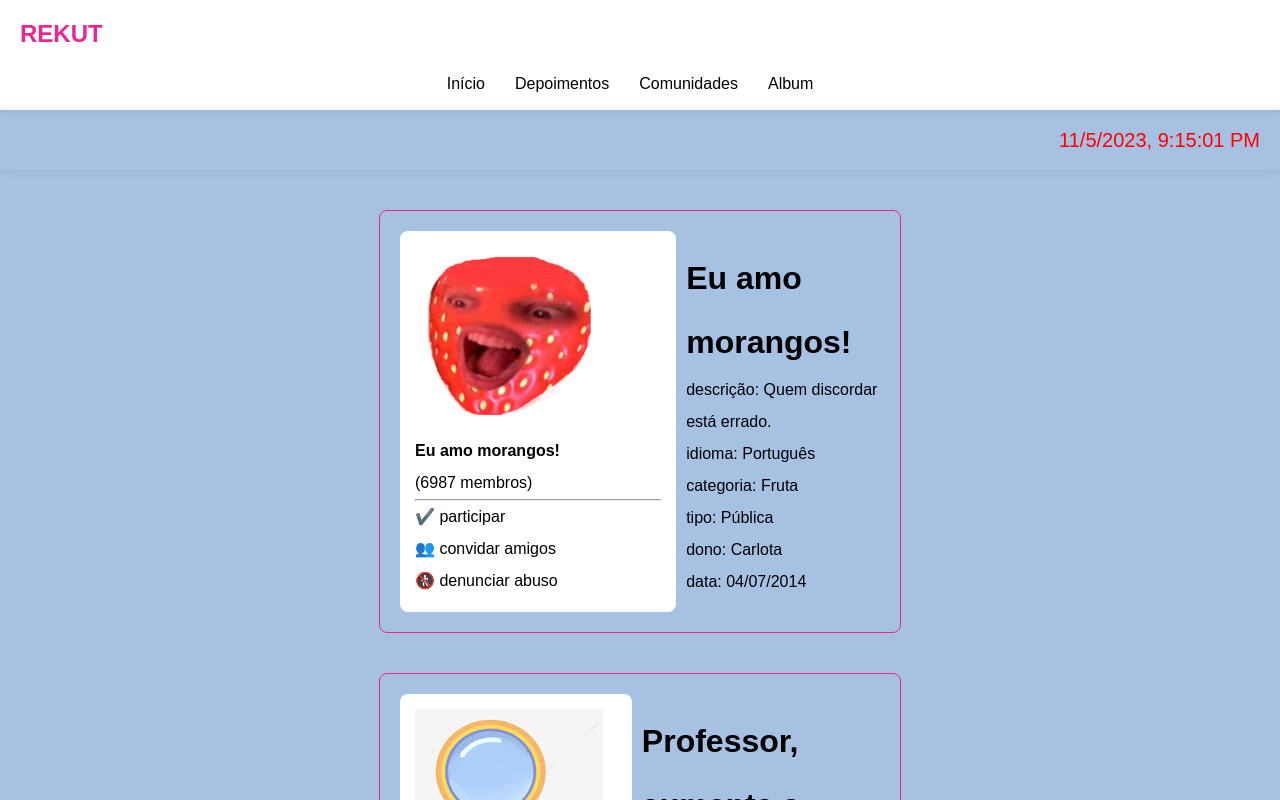
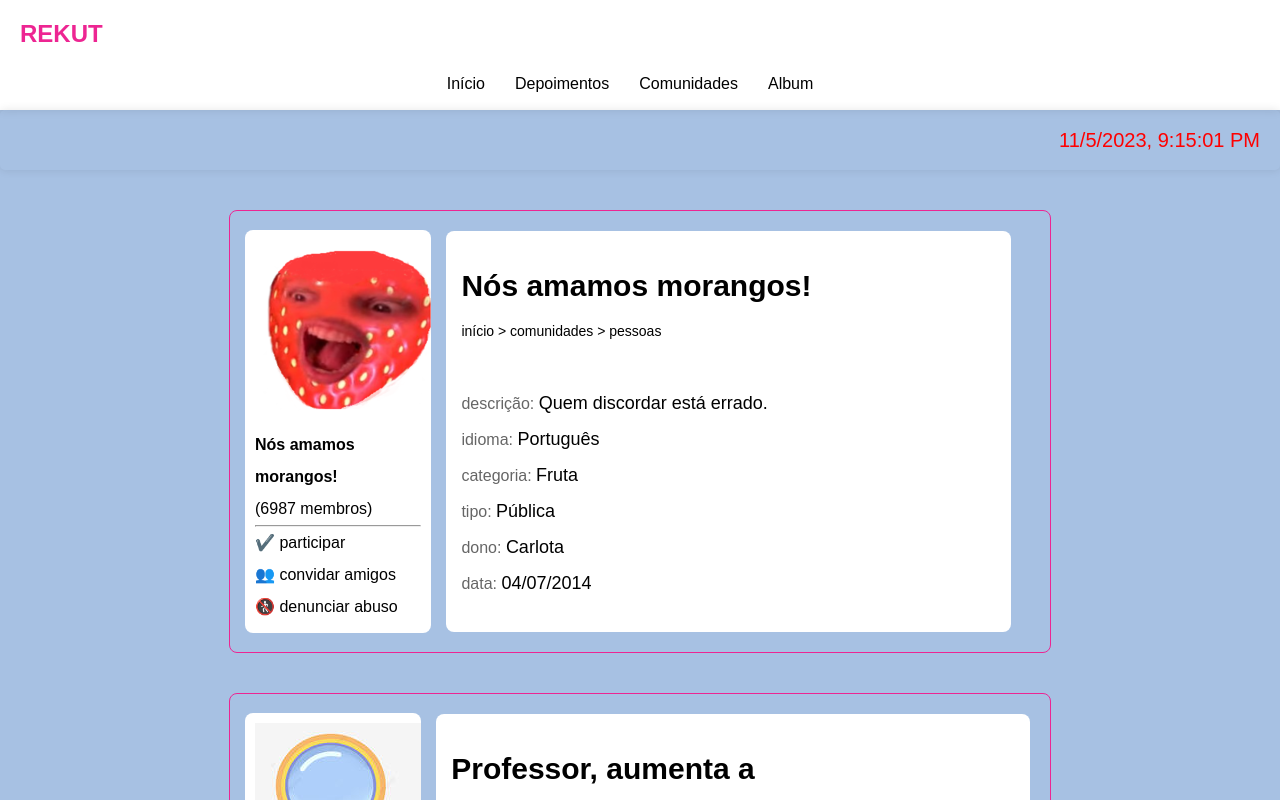
Before and after one commit to juliafclima/trabalho-react-grupo2, a React (Vite) app in the folder trabalho-react-g2/: page /comunidade in a window 1280 px wide. Shown: the top 800 px of the page. Built offline with nearby package versions, Linux system fonts and the light colour scheme.

Commit message:
Feat:atualização de css da comunidade (quase no jeito)

```diff
--- a/trabalho-react-g2/src/pages/Comunidade/Card.jsx
+++ b/trabalho-react-g2/src/pages/Comunidade/Card.jsx
@@ -1,12 +1,26 @@
 import React from "react";
 import "./style.css";
 
-const Card = ({ imgSrc, titulo, descricao, idioma, categoria, tipo, membro, dono, data, }) => {
+const Card = ({
+  imgSrc,
+  titulo,
+  descricao,
+  idioma,
+  categoria,
+  tipo,
+  membro,
+  dono,
+  data,
+  piquininim,
+}) => {
   return (
     <div className="cardComunidade">
       <div className="subCardComunidade">
         <img src={imgSrc} alt="" />
-                  <p> <strong>{titulo}</strong> </p>
+        <p>
+          {" "}
+          <strong>{titulo}</strong>{" "}
+        </p>
         <p>({membro} membros)</p>
         <hr />
         <p className="cardLinkComunidade">✔️ participar</p>
@@ -16,6 +30,7 @@ const Card = ({ imgSrc, titulo, descricao, idioma, categoria, tipo, membro, dono
 
       <div className="textoComunidade">
         <h1>{titulo}</h1>
+        <p className="piquininim">{piquininim}</p>
         <p>
           <span>descrição: </span>
           {descricao}
--- a/trabalho-react-g2/src/pages/Comunidade/index.jsx
+++ b/trabalho-react-g2/src/pages/Comunidade/index.jsx
@@ -15,12 +15,10 @@ import lupa from "../../assets/img/comunidade/lupa.jpg";
 import violao from "../../assets/img/comunidade/violao.jpg";
 
 const comunidades = [
-
-
-
   {
     imgSrc: carlucho,
-    titulo: "Eu amo morangos!",
+    titulo: "Nós amamos morangos!",
+    piquininim: "início > comunidades > pessoas",
     descricao: "Quem discordar está errado.",
     idioma: "Português",
     categoria: "Fruta",
@@ -34,6 +32,7 @@ const comunidades = [
   {
     imgSrc: lupa,
     titulo: "Professor, aumenta a letra!?",
+    piquininim: "início > comunidades > pessoas",
     descricao: "E nem é meme.",
     idioma: "Português",
     categoria: "Dificuldades",
@@ -47,6 +46,7 @@ const comunidades = [
   {
     imgSrc: violao,
     titulo: "Eu toco mesmo, e daí!?",
+    piquininim: "início > comunidades > pessoas",
     descricao: "Violões, tô dentro.",
     idioma: "Português",
     categoria: "Musissistas",
@@ -60,6 +60,7 @@ const comunidades = [
   {
     imgSrc: borracha,
     titulo: "Eu nunca terminei uma borracha.",
+    piquininim: "início > comunidades > pessoas",
 
     descricao: "Borrachas não merecem acabar!",
     idioma: "Português",
@@ -73,7 +74,8 @@ const comunidades = [
 
   {
     imgSrc: garfield,
-    titulo: "Eu odeio acordar cedo.",
+    titulo: "Odiamos acordar cedo.",
+    piquininim: "início > comunidades > pessoas",
     descricao: "Comunidade auto explicativa.",
     idioma: "Português",
     categoria: "Sono",
@@ -87,6 +89,7 @@ const comunidades = [
   {
     imgSrc: thony,
     titulo: "Eu colho flores e THONY RAMOS.",
+    piquininim: "início > comunidades > pessoas",
     descricao: "E carlucho rega flores.",
     idioma: "Português",
     categoria: "Pêlos",
@@ -100,6 +103,7 @@ const comunidades = [
   {
     imgSrc: sorvete,
     titulo: "Queria sorvete mas era feijão.",
+    piquininim: "início > comunidades > pessoas",
     descricao: "Quem nunca sofreu essa decepção na vida!?",
     idioma: "Português",
     categoria: "Ilusão",
@@ -112,7 +116,8 @@ const comunidades = [
 
   {
     imgSrc: xororo,
-    titulo: "Não sei individualizar duplas.",
+    titulo: "Não individualizo duplas.",
+    piquininim: "início > comunidades > pessoas",
     descricao: "Pra mim eles são uma pessoa só e ponto.",
     idioma: "Português",
     categoria: "Falta de personalidade",
@@ -126,6 +131,7 @@ const comunidades = [
   {
     imgSrc: shampoo,
     titulo: "Eu leio o shampoo no banho.",
+    piquininim: "início > comunidades > pessoas",
     descricao: "É mentira pois eu não enxergo.",
     idioma: "Português",
     categoria: "Banho",
@@ -139,6 +145,7 @@ const comunidades = [
   {
     imgSrc: comun7,
     titulo: "Antes uma pedra no caminho...",
+    piquininim: "início > comunidades > pessoas",
     descricao: "Do que duas nos rins!",
     idioma: "Português",
     categoria: "Dor",
@@ -152,6 +159,7 @@ const comunidades = [
   {
     imgSrc: comun8,
     titulo: "Eu nunca morri na minha vida.",
+    piquininim: "início > comunidades > pessoas",
     descricao: "E que continue assim...",
     idioma: "Português",
     categoria: "Sorte",
@@ -161,8 +169,6 @@ const comunidades = [
     dono: "Lucas",
     data: "12/05/2008",
   },
-
-
 ];
 
 const Comunidade = () => {
--- a/trabalho-react-g2/src/pages/Comunidade/style.css
+++ b/trabalho-react-g2/src/pages/Comunidade/style.css
@@ -15,9 +15,9 @@
   display: flex;
   flex-direction: column;
   align-items: center;
-  justify-content: space-around;
-  width: 90vw;
-  max-width: 500px;
+
+  width: 200vw;
+  max-width: 800px;
   text-align: left;
   padding: 10px;
   word-wrap: break-word;
@@ -36,20 +36,49 @@
   border-radius: 8px;
   padding: 15px;
   margin: 10px;
-  width: 200px;
-  max-width: 200px;
+  width: 100px;
+  max-width: 100px;
   text-overflow: ellipsis;
   overflow: hidden;
   word-wrap: break-word;
+  padding-left: 3px;
 }
 
-.textComunidade {
-  max-width: 200px;
+.textoComunidade {
+  height: 391px;
+  max-width: 900px;
   overflow: hidden;
   text-overflow: ellipsis;
+  background-color: #ffffff;
+  border-radius: 8px;
+  padding-left: 15px;
+  padding-right: 200px;
+  padding-top: 10px;
+  margin: 10px;
 }
 
-.spanComunidade {
+.textoComunidade h1 {
+  font-size: 30px;
+  font-weight: 500px;
+  padding-bottom: 1px;
+  padding-top: 15px;
+}
+
+.textoComunidade p {
+  font-size: 18px;
+}
+
+.textoComunidade .piquininim {
+  font-size: 14px;
+  padding-bottom: 40px;
+}
+
+.textoComunidade .piquininim:hover {
+  color: #ed2592;
+}
+
+span {
+  font-size: 16px;
   opacity: 0.6;
 }
 
@@ -73,7 +102,10 @@
   }
 
   .subCardComunidade {
-    width: 350px;
-    max-width: 350px;
+    width: 13vw;
+    max-width: 13vw;
+    margin: 5px;
+    padding: 10px;
+    margin-left: 5px;
   }
 }
```
Lines whose indentation alone changed are shown as unchanged.
